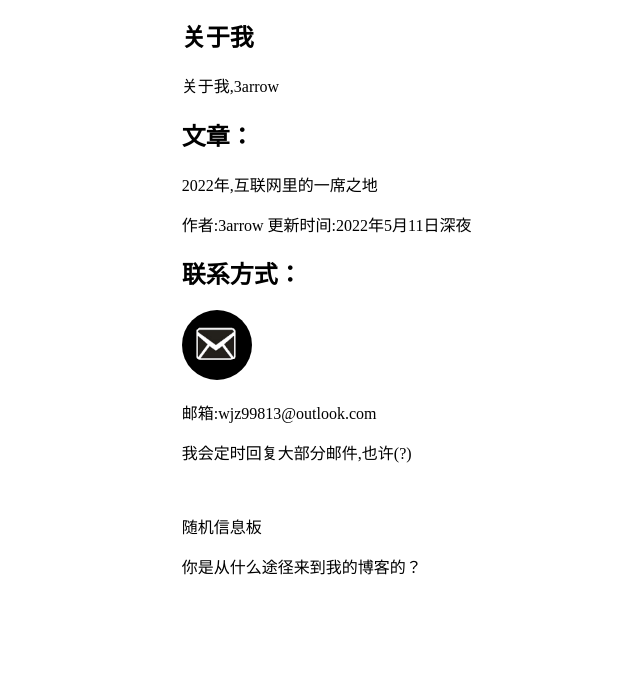
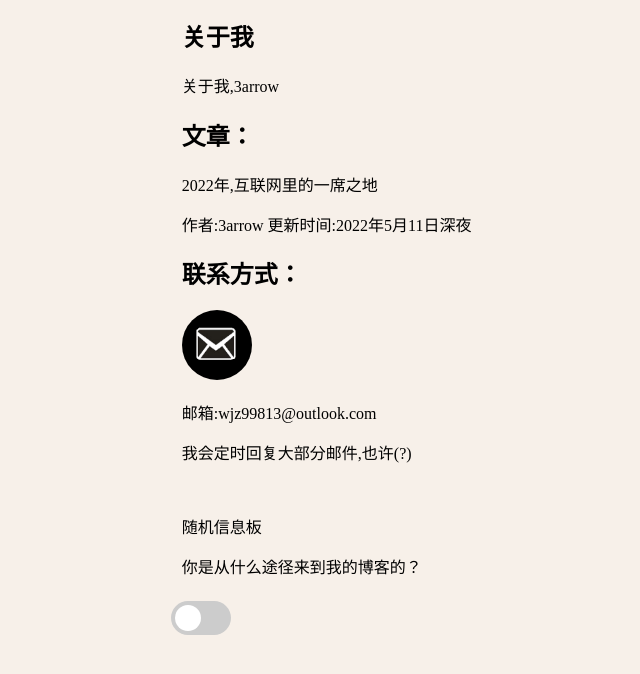
Before and after one commit to 3arrow/3arrow.github.io, a plain HTML site: page index.html in a window 1280 px wide. Shown: the part 100-774 px from the top of the page, without its empty margins (79-719 px from the left). Drawn offline with Linux system fonts and the light colour scheme.

Commit message:
新增黑色模式

```diff
--- a/index.html
+++ b/index.html
@@ -9,7 +9,7 @@
 
 </head>
 <body>
- <div style="display: block; margin: 0 auto; width: 60%;">
+ <div style="display: block; margin: 0 auto; width: 60%;" class="box1">
 
   <h1>3ArЯ0ω'B1og</h1>
   <a href="./feed.xml">
@@ -56,4 +56,17 @@
   // -->
   </script>
 <!--随机语录end-->
+<link rel="stylesheet" type="text/css" href="./style.css">
+  <div id="container">
+    <label class="switch">
+      <input type="checkbox" onclick="changeMode()">
+      <span class="slider"></span>
+    </label>
+  </div>
+  <script>
+    function changeMode(){
+      var element =document.body;
+      element.classList.toggle("dark-mode");
+    }
+  </script>
 </body>
--- /dev/null
+++ b/style.css
@@ -0,0 +1,61 @@
+body{
+    background: #f7f0e9;
+    transition: .6s;
+}
+#container{
+    width: 5%;
+    height: 10vh;
+    display: flex;
+    flex-direction: column;
+    justify-content: center;
+    align-items: center;
+}
+.switch{
+    position: relative;
+    display: inline-block;
+    width: 60px;
+    height: 34px;
+}
+.switch input {
+    display: none;
+}
+.slider{
+    position: absolute;
+    cursor: pointer;
+    top: 0;
+    left: 0;
+    right: 0;
+    bottom: 0;
+    background: #ccc ;
+    border-radius: 34px;
+    transition: .4s;
+}
+.slider::before{
+   content: '';
+   position: absolute;
+   width: 26px;
+   height: 26px;
+   left: 4px;
+   bottom: 4px;
+   background: #fff;
+   border-radius: 50%;
+   transition: .4s;
+}
+.input:checked + .slider{
+    background: #b892ff;
+}
+input:checked + .slider::before{
+    transform: translateX(26px);
+}
+.dark-mode {
+    background: #0b0a14;
+}
+.dark-mode h1{
+    color: #f7f0e9;
+}
+.dark-mode h2{
+    color: #f7f0e9;
+}
+.dark-mode p{
+    color: #f7f0e9;
+}
```
